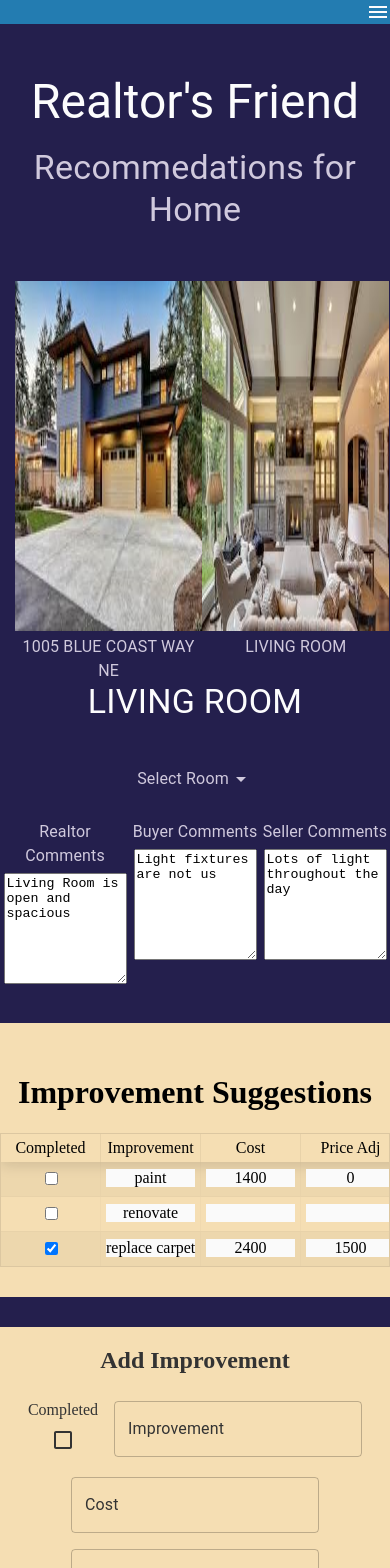
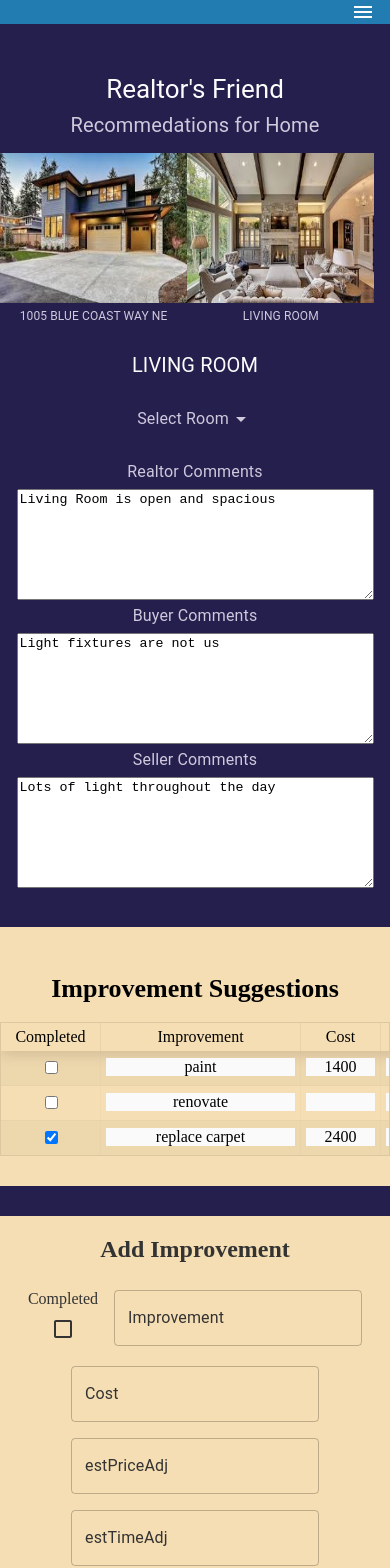
Before and after one commit to TMurvihillPortfolio/realtorsfriendportfolio, a React (Create React App) app: page /#/ in a window 390 px wide. Before the commit this address led to /#/realtorsfriend. Shown: the top 1568 px of the page. Built offline with nearby package versions, Linux system fonts and the light colour scheme.

Commit message:
made responsive

```diff
--- a/src/components/Footer.js
+++ b/src/components/Footer.js
@@ -1,7 +1,7 @@
 import React, { Component } from 'react';
 import { withStyles } from '@material-ui/core/styles';
 import logo from '../img/logo.jpg';
-import { flexbox } from '@material-ui/system';
+import { _MEDIA_QUERIES } from '../assets/constants';
 
 const styles = {
     footer: {
@@ -27,7 +27,10 @@ const styles = {
             textDecoration: 'none',
             borderBottom: '1px solid transparent',
             transition: 'all .5s',
-            padding: '5px'
+            padding: '5px',
+            [_MEDIA_QUERIES.down('sm')]: {
+                fontSize: '12px'
+            }
         },
         "& a:hover": {
             borderBottom: '1px solid whitesmoke'
@@ -35,7 +38,10 @@ const styles = {
     },
     social: {
         "& p": {
-            color: 'whitesmoke'
+            color: 'whitesmoke',
+            [_MEDIA_QUERIES.down('sm')]: {
+                fontSize: '12px'
+            }
         },
         "& a": {
             color: 'whitesmoke',
@@ -50,10 +56,14 @@ const styles = {
     },
     copyRight: {
         color: 'whitesmoke',
-        marginBottom: '10px',
-        "& p": {
-            color: 'whitesmoke'
+        marginBottom: '12px',
+        ["& p"]: {
+            color: 'whitesmoke',
+            [_MEDIA_QUERIES.down('sm')]: {
+                fontSize: '10px'
+            }
         }
+
     }
 }
 class Footer extends Component {
--- a/src/components/Improvements.js
+++ b/src/components/Improvements.js
@@ -58,32 +58,39 @@ class Improvements extends React.Component {
               },
               Header: 'Completed',
               width: 100,
-              sortable: false
+              sortable: false,
+              fixed: 'left'
             },
             {
               Header: "Improvement",
               accessor: "improvement",
-              Cell: this.renderEditable
+              Cell: this.renderEditable,
+              width: 200
             },
             {
               Header: "Cost",
               accessor: "cost",
-              Cell: this.renderEditable
+              Cell: this.renderEditable,
+              width: 80
             },
             {
               Header: "Price Adj",
               accessor: "estPriceAdj",
-              Cell: this.renderEditable
+              Cell: this.renderEditable,
+              width: 80
             },
             {
               Header: "Time to Sell",
               accessor: "estTimeToSell",
-              Cell: this.renderEditable
+              Cell: this.renderEditable,
+              width: 200
             },
             {
               Header: "Notes",
               accessor: "notes",
-              Cell: this.renderEditable
+              Cell: this.renderEditable,
+              style: { 'white-space': 'unset' },
+              minWidth: 200
             },
             {
               Header: "Item Id",
--- a/src/components/ManageHome.js
+++ b/src/components/ManageHome.js
@@ -66,13 +66,14 @@ function ManageHome(props) {
     }
     //used for debugging state
     useEffect(() => {
-        window.addEventListener('beforeunload', (event) => {
-            // Cancel the event as stated by the standard.
-            event.preventDefault();
-            event.returnValue = '';
+        // window.addEventListener('beforeunload', (event) => {
+        //     // Cancel the event as stated by the standard.
+        //     event.preventDefault();
+        //     event.returnValue = '';
+        //   });
+        // console.log(room, toggleTableRerender)}
+        // );
     });
-        console.log(room, toggleTableRerender)}
-        );
     return (
         <div className={classes.root}>
             <NavBar />
@@ -82,11 +83,11 @@ function ManageHome(props) {
             </div>
             <div className={classes.imageGallery}>
                 <figure>
-                        <img src={homeImage} alt='front of house two car garage flat roof'/>
+                    <img src={homeImage} className={classes.roomImage} alt='front of house two car garage flat roof'/>
                     <figcaption><Typography className={classes.caption}>1005 BLUE COAST WAY NE</Typography></figcaption>
                 </figure>
                 <figure>
-                        <img src={roomImage} alt={room}/>
+                    <img src={roomImage}  className={classes.roomImage} alt={room}/>
                     <figcaption><Typography className={classes.caption}>{_FULL_ROOM_NAME[room].toUpperCase()}</Typography></figcaption>
                 </figure>
             </div>
--- a/src/components/NavBar.js
+++ b/src/components/NavBar.js
@@ -25,7 +25,7 @@ function NavBar(props) {
     function handleOpenMobile(e) {
         const links = document.querySelector('#links');
         const navBar = document.querySelector('#navBar');
-        const a_links = [...document.querySelectorAll('#links>a')];
+        const a_links = [...document.querySelectorAll('#links a')];
         const selectMenu = document.querySelector('#selectMenu');
         const mobileMenu = document.querySelector('#mobileMenu');
         //hide on outside click
@@ -43,14 +43,18 @@ function NavBar(props) {
         links.style.right= '0';
         links.style.textAlign= 'right';
         links.style.top= '0';
-        links.style.backgroundColor= 'rgb(0,128,128,0.8)';
+        links.style.width= '90px';
+        links.style.backgroundColor= '#f5deb3';
         links.style.borderRadius = '7px';
-        a_links.map(link => link.style.fontSize='12px');
-        selectMenu.style.fontSize='14px';
-        selectMenu.style.marginLeft = '0';
-        selectMenu.style.marginRight = '13px';
-        selectMenu.style.marginTop = '0';
-        selectMenu.style.transform = 'none';
+        a_links.map(link => {
+            link.style.color = '#333';
+            link.style.marginRight = '0px';
+        });
+        // selectMenu.style.fontSize='14px';
+        // selectMenu.style.marginLeft = '0';
+        // selectMenu.style.marginRight = '13px';
+        // selectMenu.style.marginTop = '0';
+        // selectMenu.style.transform = 'none';
         mobileMenu.style.display = 'none';
     }
     return (
--- a/src/styles/ManageHomeStyles.js
+++ b/src/styles/ManageHomeStyles.js
@@ -1,3 +1,5 @@
+import { _MEDIA_QUERIES } from '../assets/constants';
+
 const styles = {
     "[body]": {
         margin: 0
@@ -7,22 +9,54 @@ const styles = {
         minWidth: '100vw',
         textAlign: 'center',
         backgroundColor: '#241F4D',
-        paddingBottom: '25px'
+        paddingBottom: '25px',
+        ["& h4"]: {
+            [_MEDIA_QUERIES.down('sm')]: {
+                fontSize: '30px',
+                marginBottom: '0px'
+            },
+            [_MEDIA_QUERIES.down('xs')]: {
+                fontSize: '20px'
+            },
+        },
     },
     pageHeading: {
         marginTop: '50px',
         textAlign: 'center',
         marginBottom: '15px',
         color: '#FCFCFD',
+        ["& h3"]: {
+            [_MEDIA_QUERIES.down('sm')]: {
+                fontSize: '36px',
+            },
+            [_MEDIA_QUERIES.down('xs')]: {
+                fontSize: '26px'
+            },
+
+        },
         ["& h4"]: {
-            color: '#D0C9DD'
-        }
+            color: '#D0C9DD',
+            [_MEDIA_QUERIES.down('sm')]: {
+                fontSize: '30px',
+            },
+            [_MEDIA_QUERIES.down('xs')]: {
+                fontSize: '20px'
+            },
+        },
     },
     imageGallery: {
         display: 'flex',
         width: '100%',
         height: '350px',
         margin: '50px 15px',
+        [_MEDIA_QUERIES.down('sm')]: {
+            height: '200px',
+            margin: 'auto'
+        },
+        [_MEDIA_QUERIES.down('xs')]: {
+            height: '150px',
+            margin: 'auto'
+        },
         "&>figure": {
             width: '48%',
             height: '100%',
@@ -36,10 +70,24 @@ const styles = {
     },
     table: {
         backgroundColor: 'wheat',
-        padding: '30px 0'
+        padding: '30px 0',
+        ['& h1']: {
+            [_MEDIA_QUERIES.down('sm')]: {
+                fontSize: '36px',
+            },
+            [_MEDIA_QUERIES.down('xs')]: {
+                fontSize: '26px'
+            }
+        }
     },
     caption: {
-        color: '#D0C9DD'
+        color: '#D0C9DD',
+        [_MEDIA_QUERIES.down('sm')]: {
+            fontSize: '14px',
+        },
+        [_MEDIA_QUERIES.down('xs')]: {
+            fontSize: '12px'
+        },
     }
 }
 export default styles;
--- a/src/styles/NavBarStyles.js
+++ b/src/styles/NavBarStyles.js
@@ -58,7 +58,8 @@ export default {
         display: 'none',
         [_MEDIA_QUERIES.down('md')]: {
             display: 'flex',
-            backgroundColor: '#237CB1'
+            backgroundColor: '#237CB1',
+            paddingRight: '15px'
         },
         alignItems: 'center',
         justifyContent: 'flex-end',
--- a/src/styles/RoomCommentsStyles.js
+++ b/src/styles/RoomCommentsStyles.js
@@ -1,6 +1,11 @@
+import { _MEDIA_QUERIES } from '../assets/constants';
+
 const styles = {
     root: {
         display: 'flex',
+        [_MEDIA_QUERIES.down('xs')]: {
+            display: 'block'
+        },
         justifyContent: 'space-between',
         marginBottom: '35px'
     },
```
Lines whose indentation alone changed are shown as unchanged.
